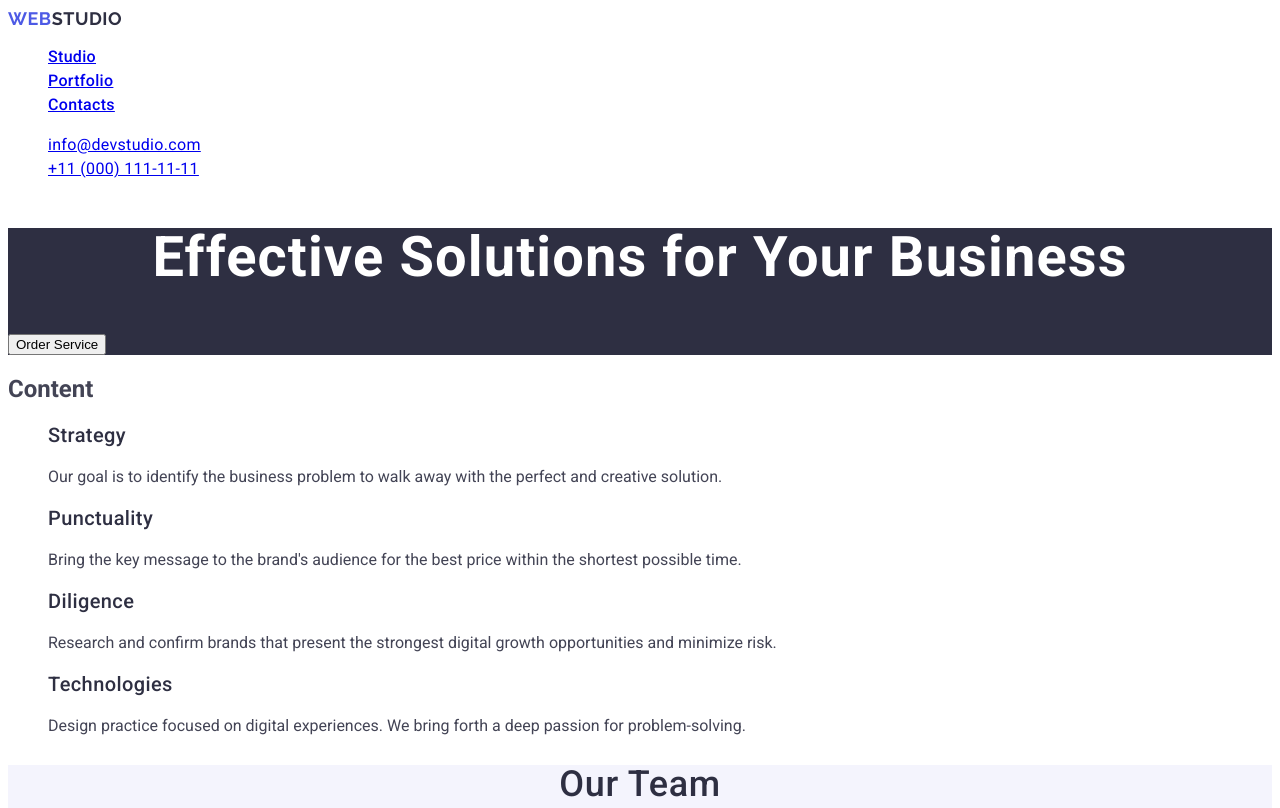
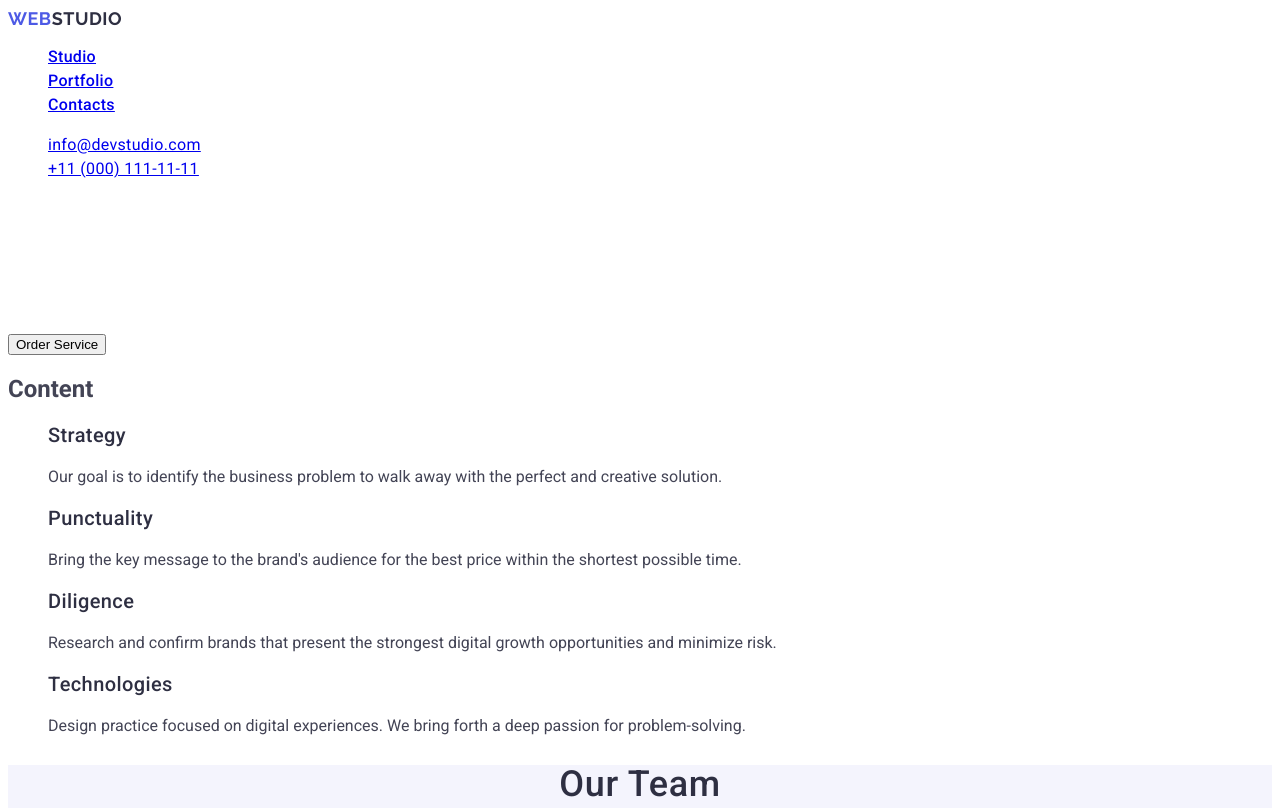
Before and after one commit to daniilbelik94/goit-markup-hw-02, a plain HTML site: page index.html in a window 1280 px wide. Shown: the top 808 px of the page. Drawn offline with Linux system fonts and the light colour scheme.

Commit message:
Update styles.css

```diff
--- a/css/styles.css
+++ b/css/styles.css
@@ -54,7 +54,7 @@ address {
 }
 
 /* section */
-.section_1 {
+ h1 .section_1 {
   background-color: #2e2f42;
 }
 
```
